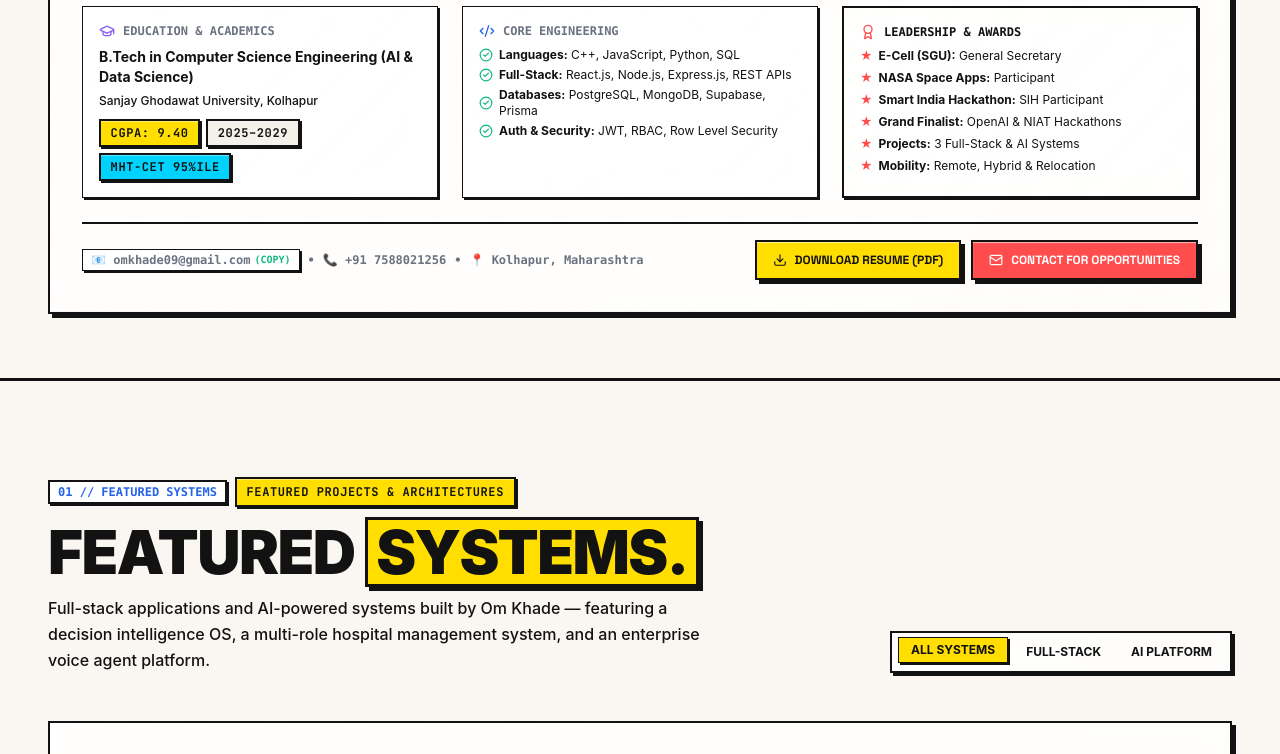
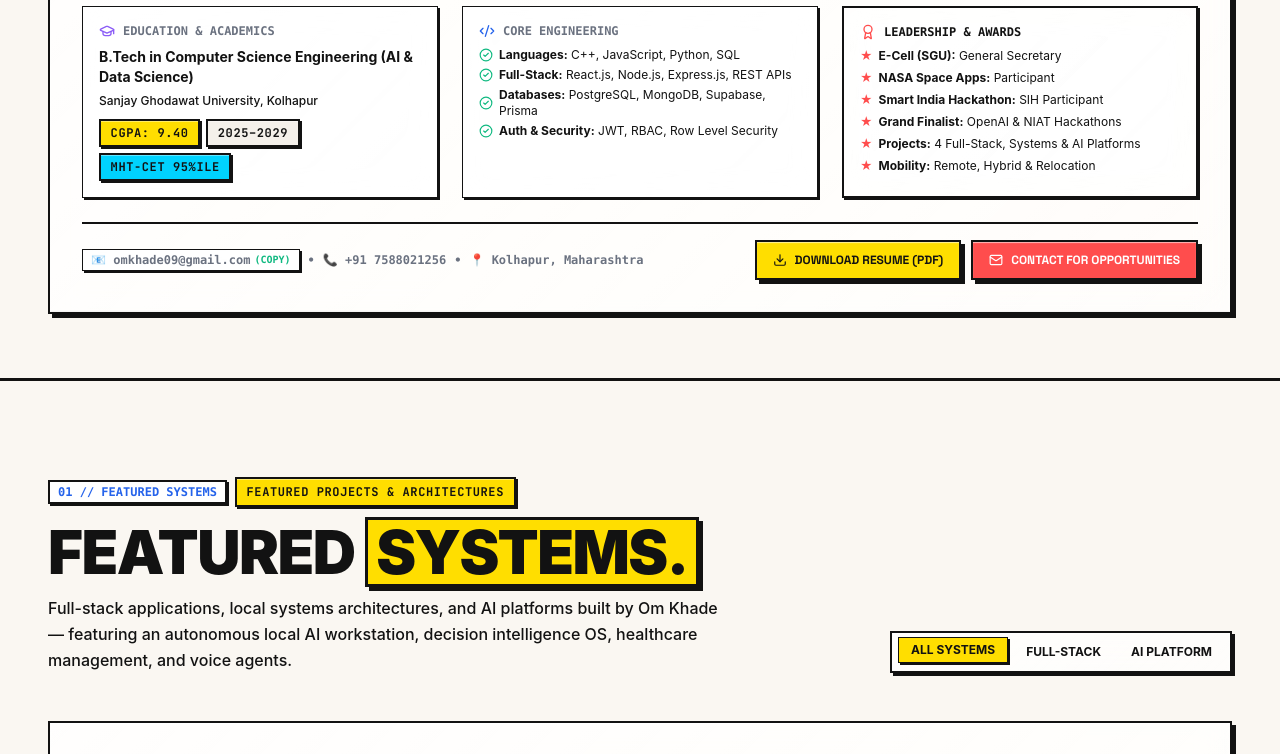
Before and after one commit to omkhade75/portfolio, a React (Vite) app: page / in a window 1280 px wide. Shown: the part 1580-2334 px from the top of the page. Built offline with nearby package versions, Linux system fonts and the light colour scheme; a web font is replaced by a local one.

Commit message:
feat: add ORBIT AI autonomous local workstation project to portfolio

```diff
--- a/src/components/Hero.tsx
+++ b/src/components/Hero.tsx
@@ -3,7 +3,7 @@ import { ArrowUpRight, Cpu, Download, Mail, MapPin } from 'lucide-react';
 import { motion, AnimatePresence } from 'framer-motion';
 import { GithubIcon, LinkedinIcon } from './Icons';
 import { Hero3DCanvas } from './Hero3DCanvas';
-import { PERSONAL, EDUCATION, AVAILABILITY } from '../data/portfolio';
+import { PERSONAL, EDUCATION, AVAILABILITY, PROJECTS } from '../data/portfolio';
 import { useTheme } from '../context/ThemeContext';
 import { triggerHaptic } from '../utils/haptics';
 
@@ -221,10 +221,10 @@ export const Hero: React.FC<HeroProps> = ({ onOpenContact }) => {
 
               <div className="neo-glass-subtle p-2.5 shadow-brutal-sm hover:-translate-y-0.5 transition-transform">
                 <span className="font-grotesk font-black text-lg sm:text-xl text-[#121212] block leading-none">
-                  3 <span className="text-xs font-mono font-bold text-neo-green">PROJECTS</span>
+                  {PROJECTS.length} <span className="text-xs font-mono font-bold text-neo-green">PROJECTS</span>
                 </span>
                 <span className="font-mono text-[9px] sm:text-[10px] text-neo-subtle font-bold uppercase tracking-wider">
-                  Full-Stack & AI
+                  Full-Stack & Systems
                 </span>
               </div>
 
--- a/src/components/ProjectModal.tsx
+++ b/src/components/ProjectModal.tsx
@@ -165,7 +165,7 @@ export const ProjectModal: React.FC<ProjectModalProps> = ({ project, onClose })
                 <span>SOURCE REPOSITORY</span>
               </motion.a>
 
-              {project.liveUrl && (
+              {project.liveUrl ? (
                 <motion.a
                   whileHover={{ scale: 1.03, y: -2 }}
                   whileTap={{ scale: 0.97 }}
@@ -177,6 +177,11 @@ export const ProjectModal: React.FC<ProjectModalProps> = ({ project, onClose })
                   <span>OPEN LIVE SYSTEM</span>
                   <ExternalLink className="w-4 h-4" />
                 </motion.a>
+              ) : (
+                <div className="neo-badge bg-[#121212] text-white font-mono text-[11px] font-bold py-2 px-3 flex items-center gap-1.5 border border-[#121212]">
+                  <span className="w-2 h-2 rounded-full bg-neo-green animate-pulse" />
+                  <span>{project.statusBadge || '100% LOCAL OFFLINE ARCHITECTURE'}</span>
+                </div>
               )}
             </div>
 
--- a/src/components/Projects.tsx
+++ b/src/components/Projects.tsx
@@ -31,7 +31,7 @@ export const Projects: React.FC = () => {
               FEATURED <span className="bg-neo-yellow px-2 py-0.5 border-3 border-[#121212] shadow-brutal inline-block text-[#121212]">SYSTEMS.</span>
             </>
           }
-          description="Full-stack applications and AI-powered systems built by Om Khade — featuring a decision intelligence OS, a multi-role hospital management system, and an enterprise voice agent platform."
+          description="Full-stack applications, local systems architectures, and AI platforms built by Om Khade — featuring an autonomous local AI workstation, decision intelligence OS, healthcare management, and voice agents."
           action={
             <div className="flex flex-wrap items-center gap-1.5 neo-glass p-1.5 shadow-brutal">
               {categories.map((cat) => (
@@ -87,9 +87,11 @@ export const Projects: React.FC = () => {
                       <span className="neo-badge bg-neo-yellow text-[9px] sm:text-[10px] font-bold text-[#121212]">
                         {project.badge}
                       </span>
-                      <span className="neo-badge bg-neo-green text-[#121212] text-[9px] sm:text-[10px] font-mono font-bold ml-auto sm:ml-0 flex items-center gap-1">
-                        <span className="w-1.5 h-1.5 rounded-full bg-black animate-pulse" />
-                        LIVE DEMO
+                      <span className={`neo-badge text-[9px] sm:text-[10px] font-mono font-bold ml-auto sm:ml-0 flex items-center gap-1 ${
+                        project.liveUrl ? 'bg-neo-green text-[#121212]' : 'bg-[#121212] text-white'
+                      }`}>
+                        <span className={`w-1.5 h-1.5 rounded-full ${project.liveUrl ? 'bg-black animate-pulse' : 'bg-neo-green'}`} />
+                        {project.statusBadge || (project.liveUrl ? 'LIVE DEMO' : 'LOCAL SYSTEM')}
                       </span>
                     </div>
 
@@ -141,7 +143,7 @@ export const Projects: React.FC = () => {
 
                     {/* Action Buttons */}
                     <div className="flex flex-wrap items-center gap-2.5 pt-2">
-                      {project.liveUrl && (
+                      {project.liveUrl ? (
                         <motion.a
                           whileHover={{ scale: 1.03, y: -2 }}
                           whileTap={{ scale: 0.97 }}
@@ -152,6 +154,18 @@ export const Projects: React.FC = () => {
                         >
                           <ExternalLink className="w-3.5 h-3.5" />
                           <span>LAUNCH LIVE DEMO</span>
+                        </motion.a>
+                      ) : (
+                        <motion.a
+                          whileHover={{ scale: 1.03, y: -2 }}
+                          whileTap={{ scale: 0.97 }}
+                          href={project.githubUrl}
+                          target="_blank"
+                          rel="noreferrer"
+                          className="neo-btn bg-neo-green text-[#121212] hover:bg-emerald-300 text-xs px-4 py-2.5 font-grotesk font-black shadow-brutal flex items-center gap-1.5"
+                        >
+                          <GithubIcon className="w-3.5 h-3.5" />
+                          <span>EXPLORE REPOSITORY</span>
                         </motion.a>
                       )}
 
@@ -165,7 +179,7 @@ export const Projects: React.FC = () => {
                         <span>ARCHITECTURE SPECS</span>
                       </motion.button>
 
-                      {project.githubUrl && (
+                      {project.liveUrl && project.githubUrl && (
                         <motion.a
                           whileHover={{ scale: 1.03, y: -2 }}
                           whileTap={{ scale: 0.97 }}
--- a/src/components/RecruiterBrief.tsx
+++ b/src/components/RecruiterBrief.tsx
@@ -1,7 +1,7 @@
 import React from 'react';
 import { Briefcase, Award, CheckCircle2, Download, Mail, Code2, GraduationCap } from 'lucide-react';
 import { motion } from 'framer-motion';
-import { PERSONAL, EDUCATION, AVAILABILITY } from '../data/portfolio';
+import { PERSONAL, EDUCATION, AVAILABILITY, PROJECTS } from '../data/portfolio';
 
 interface RecruiterBriefProps {
   onOpenContact: () => void;
@@ -147,7 +147,7 @@ export const RecruiterBrief: React.FC<RecruiterBriefProps> = ({ onOpenContact })
                 </li>
                 <li className="flex items-center gap-1.5">
                   <span className="text-neo-red font-bold">★</span>
-                  <span><strong>Projects:</strong> 3 Full-Stack &amp; AI Systems</span>
+                  <span><strong>Projects:</strong> {PROJECTS.length} Full-Stack, Systems &amp; AI Platforms</span>
                 </li>
                 <li className="flex items-center gap-1.5">
                   <span className="text-neo-red font-bold">★</span>
--- a/src/data/portfolio.ts
+++ b/src/data/portfolio.ts
@@ -49,6 +49,7 @@ export interface ProjectData {
   category: 'Full-Stack' | 'AI Platform';
   accentColor: string;
   badge: string;
+  statusBadge?: string;
   description: string;
   problem: string;
   solution: string;
@@ -124,6 +125,7 @@ export const PROJECTS: ProjectData[] = [
     category: 'AI Platform',
     accentColor: 'bg-neo-cyan text-[#121212]',
     badge: 'VOICE AI',
+    statusBadge: 'SOURCE REPO',
     description: 'Built a full-stack platform for configuring and managing AI voice agents, including onboarding, settings, phone routing and browser testing.',
     problem: 'Businesses need a streamlined way to configure, test, and deploy AI voice agents without complex infrastructure setup.',
     solution: 'Developed modular Express APIs with reusable React components, JWT authentication, voice/AI service integrations, and browser-based voice-agent testing.',
@@ -141,6 +143,36 @@ export const PROJECTS: ProjectData[] = [
     ],
     tags: ['React', 'Vite', 'Node.js', 'Express', 'Supabase', 'JWT'],
     githubUrl: 'https://github.com/omkhade75/ai-calling-agent',
+    featured: true
+  },
+  {
+    id: 'orbit-ai',
+    number: '04',
+    title: 'ORBIT AI — AUTONOMOUS LOCAL AI WORKSTATION',
+    tagline: 'Offline-first, polyglot 3-tier engineering workstation with autonomous coding agent, document RAG & hardware thermal copilot',
+    category: 'AI Platform',
+    accentColor: 'bg-neo-green text-[#121212]',
+    badge: 'SYSTEMS & LOCAL AI',
+    statusBadge: '100% LOCAL OFFLINE',
+    description: 'Architected a 100% offline, polyglot 3-tier local engineering platform running on the host machine with zero cloud API costs, Windows kernel thermal governance (<48°C idle), and hardcoded zero-access privacy shield.',
+    problem: 'Cloud AI tools introduce severe code privacy risks, high monthly API token costs, and high electron compositor overhead that causes thermal throttling and battery drain on developer machines.',
+    solution: 'Engineered an offline-first 3-tier architecture (React 18 client, Node 24 Express gateway with native SQLite WAL, Python 3.13 FastAPI) with Ollama CUDA acceleration on NVIDIA RTX 3050 and OS-level privacy boundaries.',
+    architecture: [
+      'Client Layer (React 18 + Vite): 12 specialized engineering modules with pure OLED black (#000000) design system dropping compositor GPU load to 0%.',
+      'Gateway Layer (Node.js 24 + Express): Non-blocking V8 event loop with embedded SQLite 3 in WAL mode via node:sqlite native adapter (PRAGMA journal_mode = WAL, PRAGMA busy_timeout = 5000).',
+      'AI & Systems Layer (Python 3.13 + FastAPI): Document RAG engine with TF-IDF vector similarity and autonomous sandboxed workspace generator.',
+      'Hardware Controller & Thermal Governance: Direct ctypes Windows PSAPI (EmptyWorkingSet) memory recovery and psutil priority demotion stabilizing idle thermals under 48°C and <10W.',
+      'Zero-Access Privacy Shield & Offline Inference: Strict OS path-screening boundary blocking access to sensitive directories (.ssh, .aws, browser credentials), offloading local models to NVIDIA RTX 3050 GPU via CUDA 13.1.'
+    ],
+    engineeringHighlights: [
+      'Windows PSAPI Memory Recovery: Directly invokes ctypes.windll.psapi.EmptyWorkingSet across background processes, flushing inactive physical memory pages and stabilizing thermals below 48°C.',
+      'Zero-Access Privacy Shield: Built an OS path-screening regex guard intercepting all file system operations to hard-block AI access to .ssh, .aws, browser credentials, and personal folders.',
+      'Resilient Embedded Persistence: Implemented Node 24 native SQLite adapter with Write-Ahead Logging (WAL) and automatic busy-timeout retries, verified with 57 automated integration tests.',
+      'Sandboxed Execution & AST Validation: Implemented isolated execution for C++ and Python with Docker containers, timeout enforcement, and Python ast parsing for Google Colab-compatible notebooks.',
+      'GPU-Accelerated Local Inference: Offloaded local models (Qwen 3.5 4B) 100% to NVIDIA RTX 3050 Laptop GPU (6GB VRAM) via Ollama and CUDA 13.1 with 120-second cold-start handling.'
+    ],
+    tags: ['React 18', 'Node.js 24', 'Python 3.13', 'FastAPI', 'Express.js', 'SQLite (WAL)', 'Ollama (CUDA)', 'Windows PSAPI', 'Docker', 'C++'],
+    githubUrl: 'https://github.com/omkhade75/prototype',
     featured: true
   }
 ];
```
